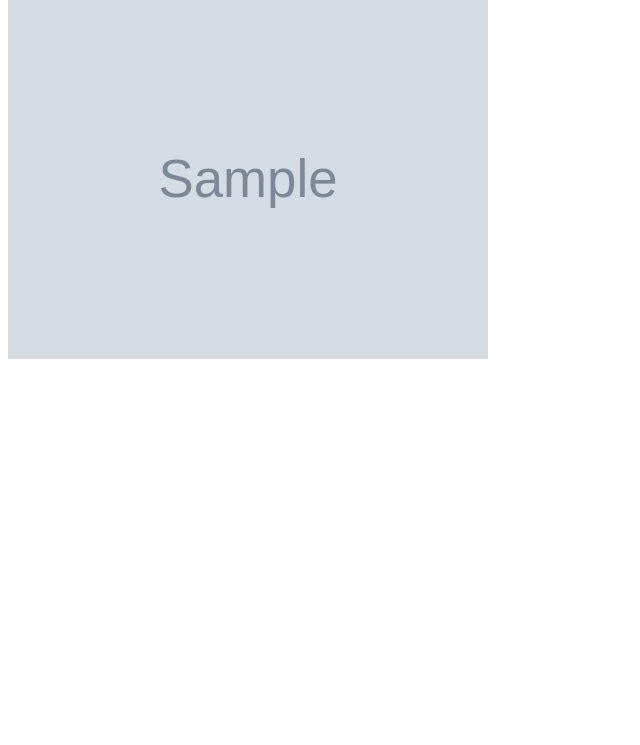
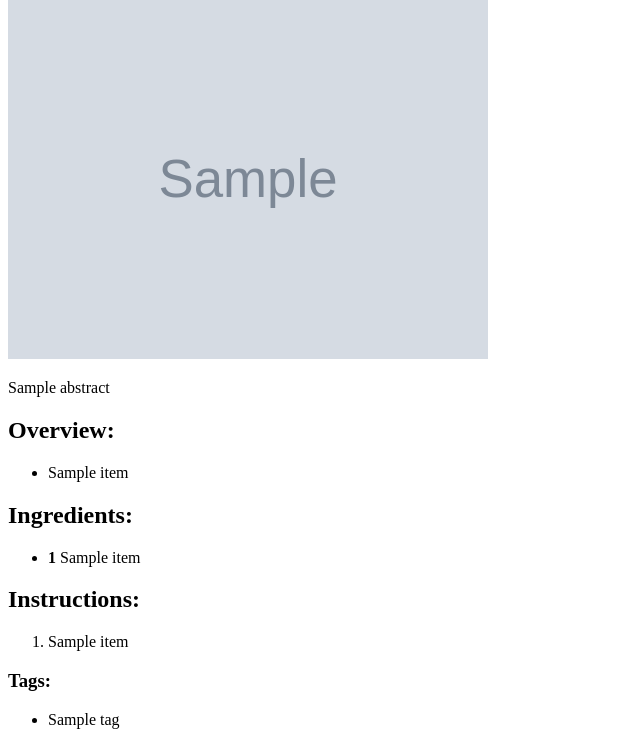
Before and after one commit to njacobs2019/Cooking-Code-panions, a Flask app: page / in a window 1280 px wide. Shown: the part 81-826 px from the top of the page, without its empty margins (0-640 px from the left). Before the commit the page ends 440 px from the top, so only its background shows below. Run offline with Flask 2, Linux system fonts and the light colour scheme; grey boxes marked "Sample" are stand-in pictures; a database or web service that is not in the repository returns one stand-in record (values such as "Sample title").

Commit message:
Finished frontend for viewing a recipe

```diff
--- a/Flask/templates/recipe_page.html
+++ b/Flask/templates/recipe_page.html
@@ -3,4 +3,30 @@
 {% block body %}
     <h1>{{ recipe.title }}</h1>
     <img src="{{ recipe.img_url }}" alt="{{ recipe.title }}" width="480">
+    <p>{{ recipe.abstract }}</p>
+    <h2>Overview:</h2>
+    <ul>
+        {% for item in recipe.overview %}
+            <li>{{ item}} </li>
+        {% endfor %}
+    </ul>
+    <h2>Ingredients:</h2>
+    <ul>
+        {% for item in recipe.ingredients %}
+            <li><b>{{ item[0]}}</b> {{ item[1]}}</li>
+        {% endfor %}
+    </ul>
+    <h2>Instructions:</h2>
+    <ol>
+        {% for item in recipe.instructions %}
+            <li>{{ item}} </li>
+        {% endfor %}
+    </ol>
+    <h3>Tags:</h3>
+    <ul>
+        {% for tag in recipe.tags %}
+            <li>{{ tag}} </li>
+        {% endfor %}
+    </ul>
+
 {% endblock %}
```
